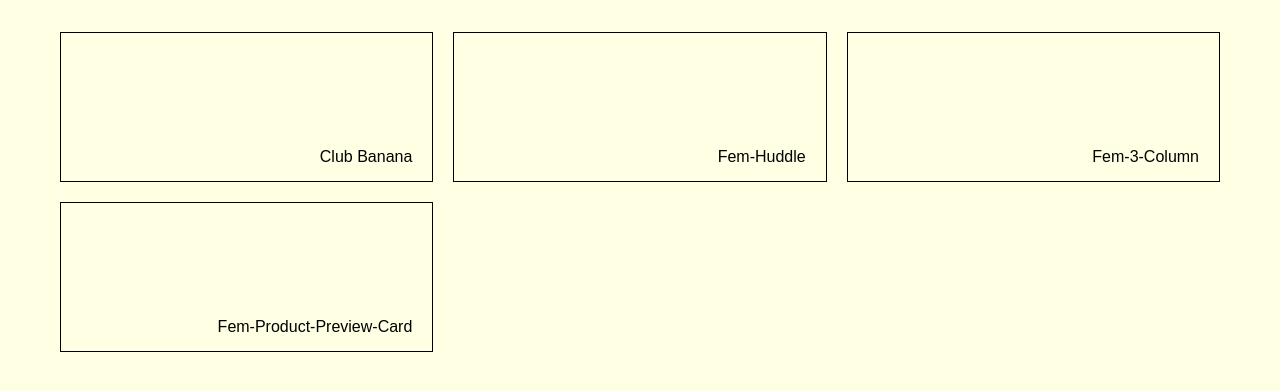
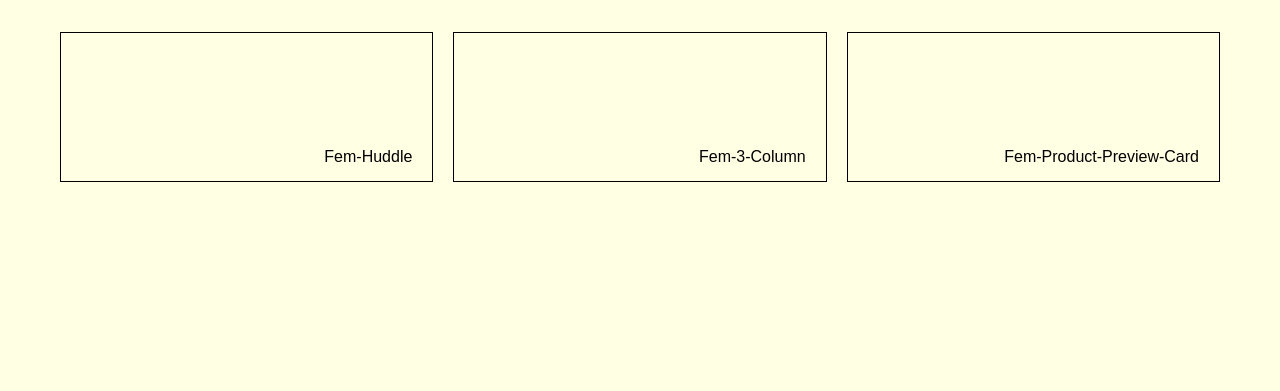
Before and after one commit to EseAlli/frontend-playground, a plain HTML site: page index.html in a window 1280 px wide. Shown: the part 113-504 px from the top of the page. Drawn offline with Linux system fonts and the light colour scheme; a web font is replaced by a local one.

Commit message:
removed club banana

```diff
--- a/index.html
+++ b/index.html
@@ -13,7 +13,6 @@
         <h1>Frontend Playground</h1>
         <p>devoted to designs transformed with only HTML, CSS, and a little JavaScript</p>
         <div class="projects">
-            <a href="https://next-club-banana-ui.vercel.app/"><article>Club Banana</article></a>
             <a href="fem-huddle"><article>Fem-Huddle</article></a>
             <a href="fem-3-column"><article>Fem-3-Column</article></a>
             <a href="fem-product-preview-card"><article>Fem-Product-Preview-Card</article></a>
```
